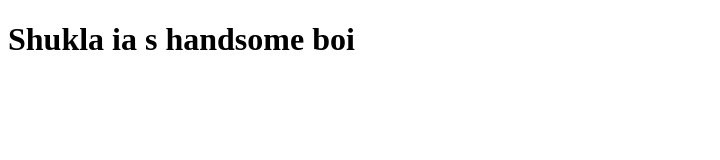
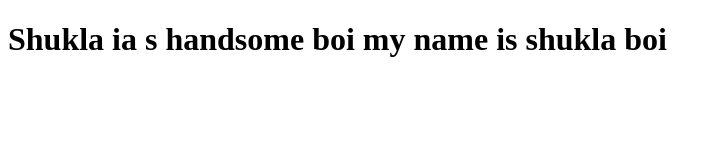
Before and after one commit to shashank0092/git, a plain HTML site: page index.html in a window 1280 px wide. Shown: the whole page, without its empty margins (0-720 px from the left). Drawn offline with Linux system fonts and the light colour scheme.

Commit message:
Shukla 3.0

```diff
--- a/index.html
+++ b/index.html
@@ -9,6 +9,7 @@
 <body>
     <h1>Shukla
         ia s handsome boi
+        my name is shukla boi
     </h1>
 </body>
 </html>
```
